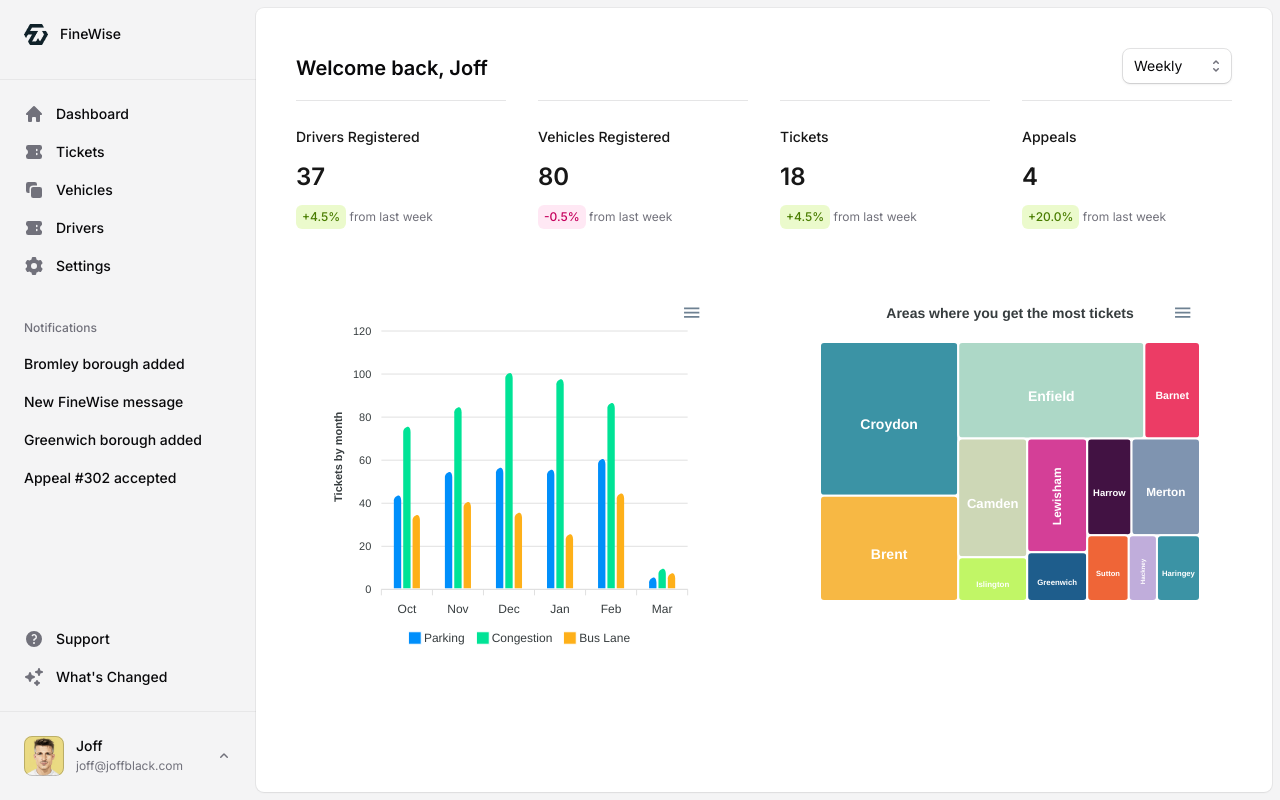
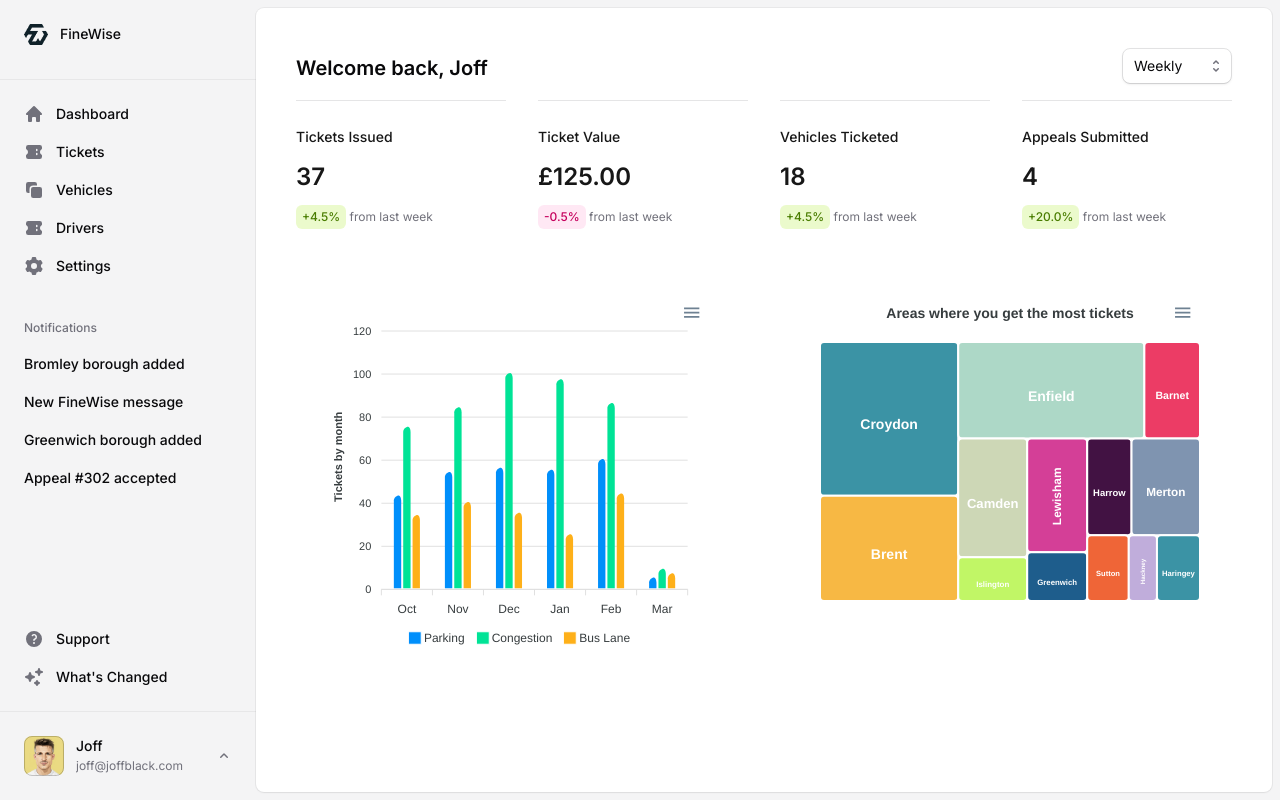
Before and after one commit to joffblack/finewise-business, a Next.js app: page / in a window 1280 px wide. Built offline with nearby package versions, Linux system fonts and the light colour scheme.

Commit message:
Removed tickets metrics and changed the metrics on the Dashboard

```diff
--- a/src/app/drivers/page.js
+++ b/src/app/drivers/page.js
@@ -17,7 +17,7 @@ export default function Page() {
       }
     >
       <div className="flex items-end justify-between">
-        <h2 className="text-2xl/8 font-semibold text-zinc-950 sm:text-xl/8 dark:text-white">
+        <h2 className="text-2xl/8 font-semibold text-zinc-950 sm:text-xl/8 dark:text-white mt-1">
           Drivers
         </h2>
       </div>
--- a/src/app/page.js
+++ b/src/app/page.js
@@ -229,7 +229,7 @@ export default function Home() {
             class="w-full border-t border-zinc-950/10 dark:border-white/10"
           ></hr>
           <div class="mt-6 text-lg/6 font-medium sm:text-sm/6">
-            Drivers Registered
+          Tickets Issued
           </div>
           <div class="mt-3 text-3xl/8 font-semibold sm:text-2xl/8">37</div>
           <div class="mt-3 text-sm/6 sm:text-xs/6">
@@ -245,9 +245,9 @@ export default function Home() {
             class="w-full border-t border-zinc-950/10 dark:border-white/10"
           ></hr>
           <div class="mt-6 text-lg/6 font-medium sm:text-sm/6">
-            Vehicles Registered
+          Ticket Value
           </div>
-          <div class="mt-3 text-3xl/8 font-semibold sm:text-2xl/8">80</div>
+          <div class="mt-3 text-3xl/8 font-semibold sm:text-2xl/8">£125.00</div>
           <div class="mt-3 text-sm/6 sm:text-xs/6">
             <span class="inline-flex items-center gap-x-1.5 rounded-md px-1.5 py-0.5 text-sm/5 font-medium sm:text-xs/5 forced-colors:outline bg-pink-400/15 text-pink-700 group-data-hover:bg-pink-400/25 dark:bg-pink-400/10 dark:text-pink-400 dark:group-data-hover:bg-pink-400/20">
               -0.5%
@@ -260,7 +260,7 @@ export default function Home() {
             role="presentation"
             class="w-full border-t border-zinc-950/10 dark:border-white/10"
           ></hr>
-          <div class="mt-6 text-lg/6 font-medium sm:text-sm/6">Tickets</div>
+          <div class="mt-6 text-lg/6 font-medium sm:text-sm/6">Vehicles Ticketed</div>
           <div class="mt-3 text-3xl/8 font-semibold sm:text-2xl/8">18</div>
           <div class="mt-3 text-sm/6 sm:text-xs/6">
             <span class="inline-flex items-center gap-x-1.5 rounded-md px-1.5 py-0.5 text-sm/5 font-medium sm:text-xs/5 forced-colors:outline bg-lime-400/20 text-lime-700 group-data-hover:bg-lime-400/30 dark:bg-lime-400/10 dark:text-lime-300 dark:group-data-hover:bg-lime-400/15">
@@ -274,7 +274,7 @@ export default function Home() {
             role="presentation"
             class="w-full border-t border-zinc-950/10 dark:border-white/10"
           ></hr>
-          <div class="mt-6 text-lg/6 font-medium sm:text-sm/6">Appeals</div>
+          <div class="mt-6 text-lg/6 font-medium sm:text-sm/6">Appeals Submitted</div>
           <div class="mt-3 text-3xl/8 font-semibold sm:text-2xl/8">4</div>
           <div class="mt-3 text-sm/6 sm:text-xs/6">
             <span class="inline-flex items-center gap-x-1.5 rounded-md px-1.5 py-0.5 text-sm/5 font-medium sm:text-xs/5 forced-colors:outline bg-lime-400/20 text-lime-700 group-data-hover:bg-lime-400/30 dark:bg-lime-400/10 dark:text-lime-300 dark:group-data-hover:bg-lime-400/15">
--- a/src/app/tickets/page.js
+++ b/src/app/tickets/page.js
@@ -61,7 +61,7 @@ export default function Page() {
         </div>
       </div>
 
-      <div class="mt-4 grid gap-8 sm:grid-cols-2 xl:grid-cols-4">
+      {/* <div class="mt-4 grid gap-8 sm:grid-cols-2 xl:grid-cols-4">
         <div>
           <hr
             role="presentation"
@@ -120,7 +120,7 @@ export default function Page() {
             <span class="text-zinc-500">from last week</span>
           </div>
         </div>
-      </div>
+      </div> */}
 
       {/* <div class="mt-4 max-sm:w-full sm:flex-1">
         <div class="mt-4 flex max-w-xl gap-4">
--- a/src/app/vehicles/page.js
+++ b/src/app/vehicles/page.js
@@ -18,7 +18,7 @@ export default function Page() {
       }
     >
       <div className="flex items-end justify-between">
-        <h2 className="text-2xl/8 font-semibold text-zinc-950 sm:text-xl/8 dark:text-white">
+        <h2 className="text-2xl/8 font-semibold text-zinc-950 sm:text-xl/8 dark:text-white mt-1">
           Vehicles
         </h2>
       </div>
```
